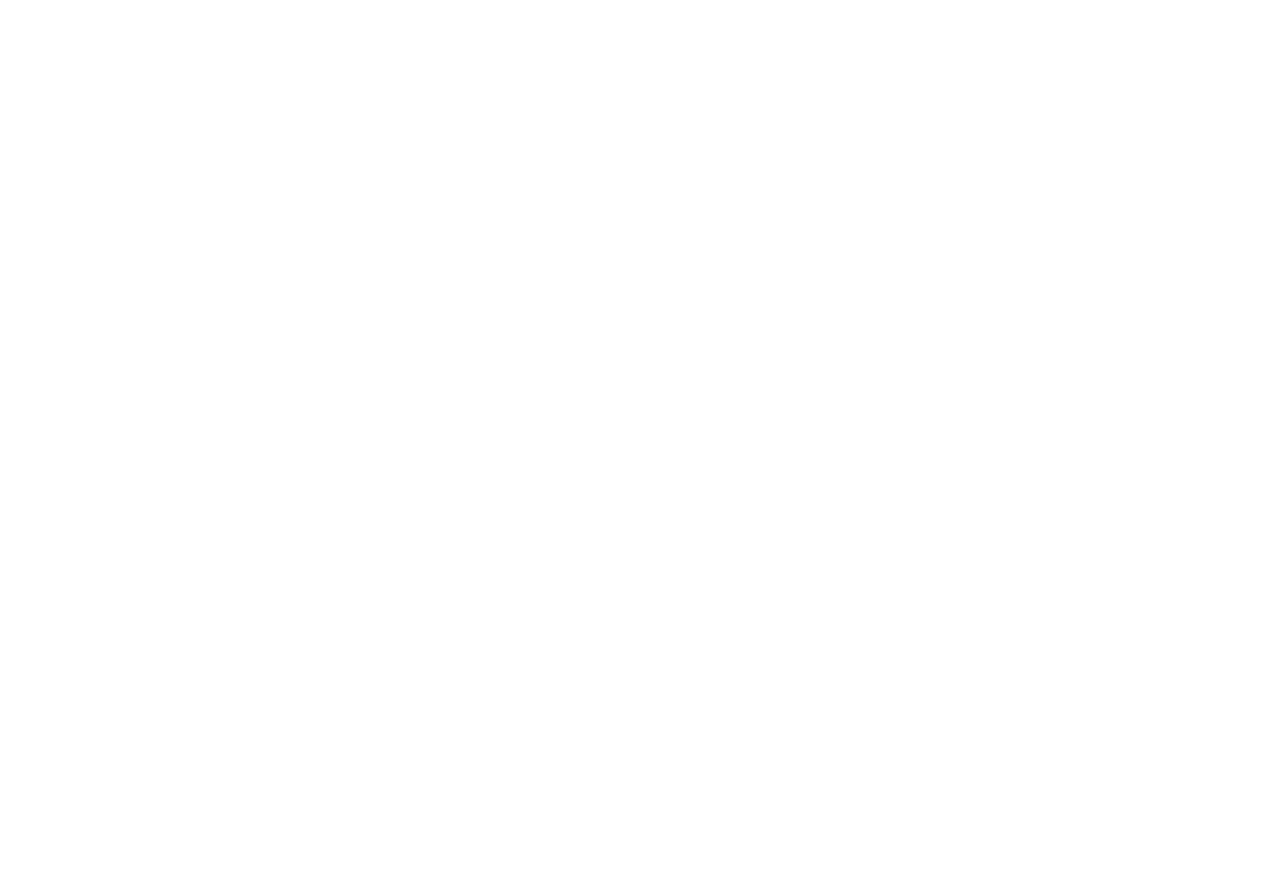
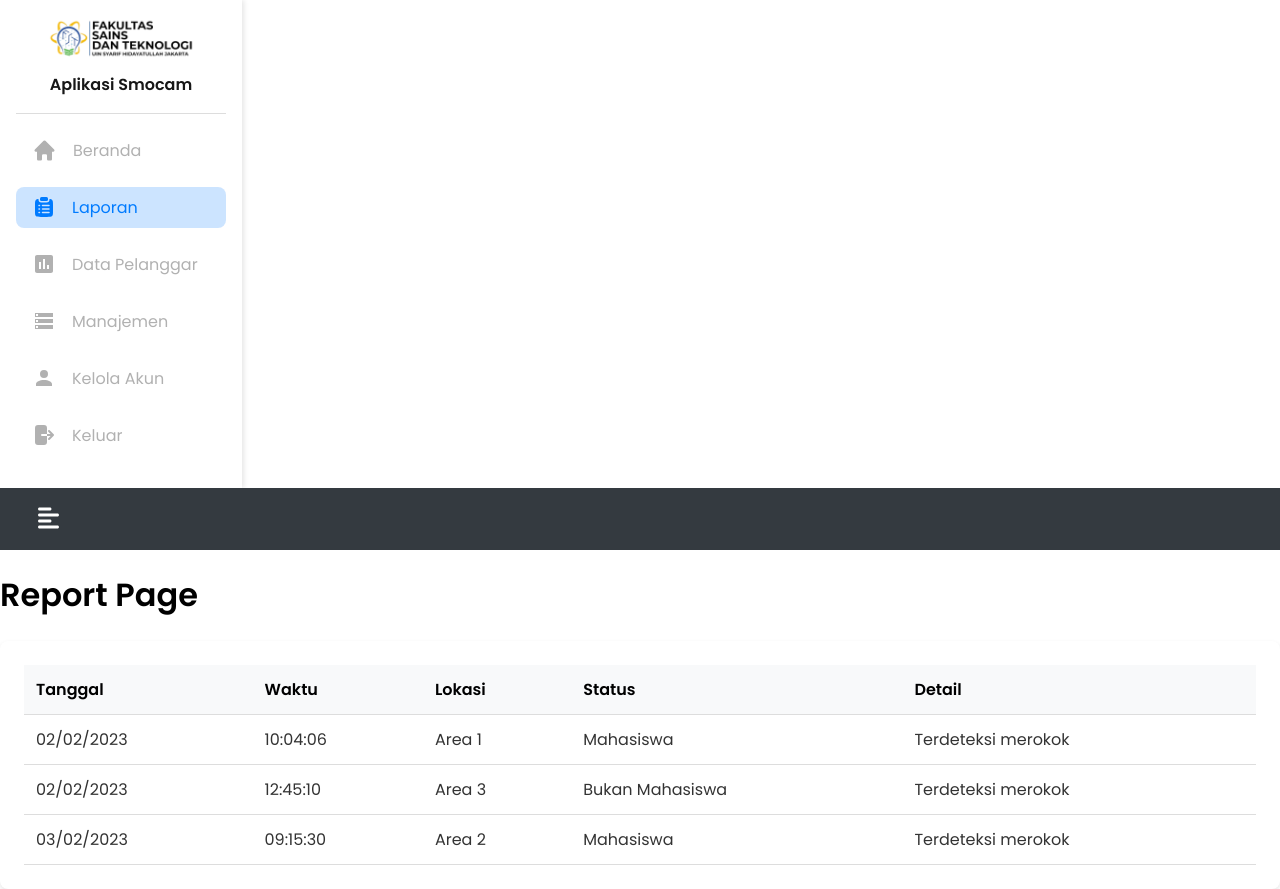
Before and after one commit to falihrby/Smocam, a React (Create React App) app in the folder frontend/: page /report in a window 1280 px wide. Before the commit this address had no page. Before the commit the page ends 800 px from the top, so only its background shows below. Built offline with nearby package versions, Linux system fonts and the light colour scheme.

Commit message:
Update dashboard for first data

```diff
--- a/frontend/src/App.js
+++ b/frontend/src/App.js
@@ -1,6 +1,7 @@
 import React from "react";
 import { BrowserRouter as Router, Routes, Route, Navigate } from "react-router-dom";
 import DashboardPage from "./pages/DashboardPage";
+import ReportPage from "./pages/ReportPage";
 import AccountPage from "./pages/AccountPage";
 import LoginPage from "./pages/LoginPage";
 import "./App.css";
@@ -13,6 +14,7 @@
           <Route path="/" element={<Navigate to="/dashboard" replace />} />
           <Route path="/login" element={<LoginPage />} />
           <Route path="/dashboard" element={<DashboardPage />} />
+          <Route path="/report" element={<ReportPage />} />
           <Route path="/account" element={<AccountPage />} />
         </Routes>
       </div>
--- a/frontend/src/pages/DashboardPage.js
+++ b/frontend/src/pages/DashboardPage.js
@@ -6,7 +6,7 @@
 const DashboardPage = () => {
   const [sidebarOpen, setSidebarOpen] = useState(true);
   const [selectedArea, setSelectedArea] = useState("Semua");
-  const [selectedBox, setSelectedBox] = useState("");
+  const [selectedBox, setSelectedBox] = useState("Label for Box 1");
   const areaButtonsRef = useRef(null);
   const rectangleRef = useRef(null);
 
--- a/frontend/src/pages/ReportPage.js
+++ b/frontend/src/pages/ReportPage.js
@@ -0,0 +1,54 @@
+import React, { useState } from "react";
+import Sidebar from "../components/Sidebar";
+import Navbar from "../components/Navbar";
+import "../styles/ReportPage.css";
+
+const ReportPage = () => {
+  const [sidebarOpen, setSidebarOpen] = useState(true);
+
+  const toggleSidebar = () => setSidebarOpen((prevState) => !prevState);
+
+  const reportData = [
+    { date: "02/02/2023", time: "10:04:06", location: "Area 1", status: "Mahasiswa", details: "Terdeteksi merokok" },
+    { date: "02/02/2023", time: "12:45:10", location: "Area 3", status: "Bukan Mahasiswa", details: "Terdeteksi merokok" },
+    { date: "03/02/2023", time: "09:15:30", location: "Area 2", status: "Mahasiswa", details: "Terdeteksi merokok" },
+  ];
+
+  return (
+    <div className={`layout-container ${sidebarOpen ? "sidebar-open" : "sidebar-closed"}`}>
+      <Sidebar isOpen={sidebarOpen} toggle={toggleSidebar} />
+      <div className="layout-main">
+        <Navbar toggle={toggleSidebar} />
+        <div className="page-content">
+          <h1>Report Page</h1>
+          <div className="report-card">
+            <table className="report-table">
+              <thead>
+                <tr>
+                  <th>Tanggal</th>
+                  <th>Waktu</th>
+                  <th>Lokasi</th>
+                  <th>Status</th>
+                  <th>Detail</th>
+                </tr>
+              </thead>
+              <tbody>
+                {reportData.map((report, index) => (
+                  <tr key={index}>
+                    <td>{report.date}</td>
+                    <td>{report.time}</td>
+                    <td>{report.location}</td>
+                    <td>{report.status}</td>
+                    <td>{report.details}</td>
+                  </tr>
+                ))}
+              </tbody>
+            </table>
+          </div>
+        </div>
+      </div>
+    </div>
+  );
+};
+
+export default ReportPage;
--- a/frontend/src/styles/DashboardPage.css
+++ b/frontend/src/styles/DashboardPage.css
@@ -75,6 +75,7 @@
   background-color: #fff;
   border-radius: 8px;
   height: 100%;
+  box-shadow: 0 2px 4px rgba(0, 0, 0, 0.1);
 }
 
 /* Card Styles */
@@ -140,7 +141,7 @@
 .area-buttons {
   display: flex;
   gap: 1rem;
-  padding-bottom: 2rem;
+  padding-bottom: 1.25rem;
   overflow: hidden;
   white-space: nowrap;
   max-width: calc(5 * (9rem + 0.5rem));
--- /dev/null
+++ b/frontend/src/styles/ReportPage.css
@@ -0,0 +1,33 @@
+.report-card {
+  background-color: #fff;
+  border-radius: 8px;
+  box-shadow: 0 2px 4px rgba(0, 0, 0, 0.1);
+  padding: 1.5rem;
+  margin-top: 1rem;
+  overflow-x: auto;
+}
+
+.report-table {
+  width: 100%;
+  border-collapse: collapse;
+}
+
+.report-table th,
+.report-table td {
+  text-align: left;
+  padding: 0.75rem;
+  border-bottom: 1px solid #ddd;
+}
+
+.report-table th {
+  background-color: #f8f9fa;
+  font-weight: bold;
+}
+
+.report-table tr:hover {
+  background-color: #f1f1f1;
+}
+
+.report-table td {
+  color: #333;
+}
```
